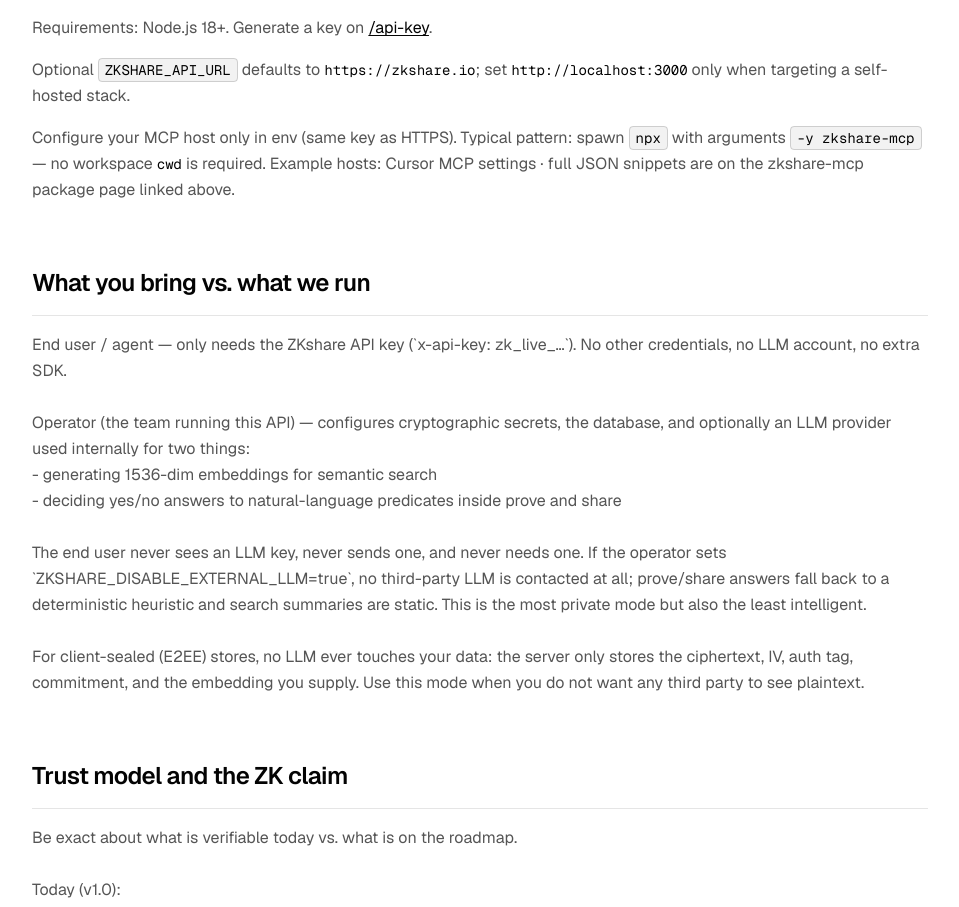
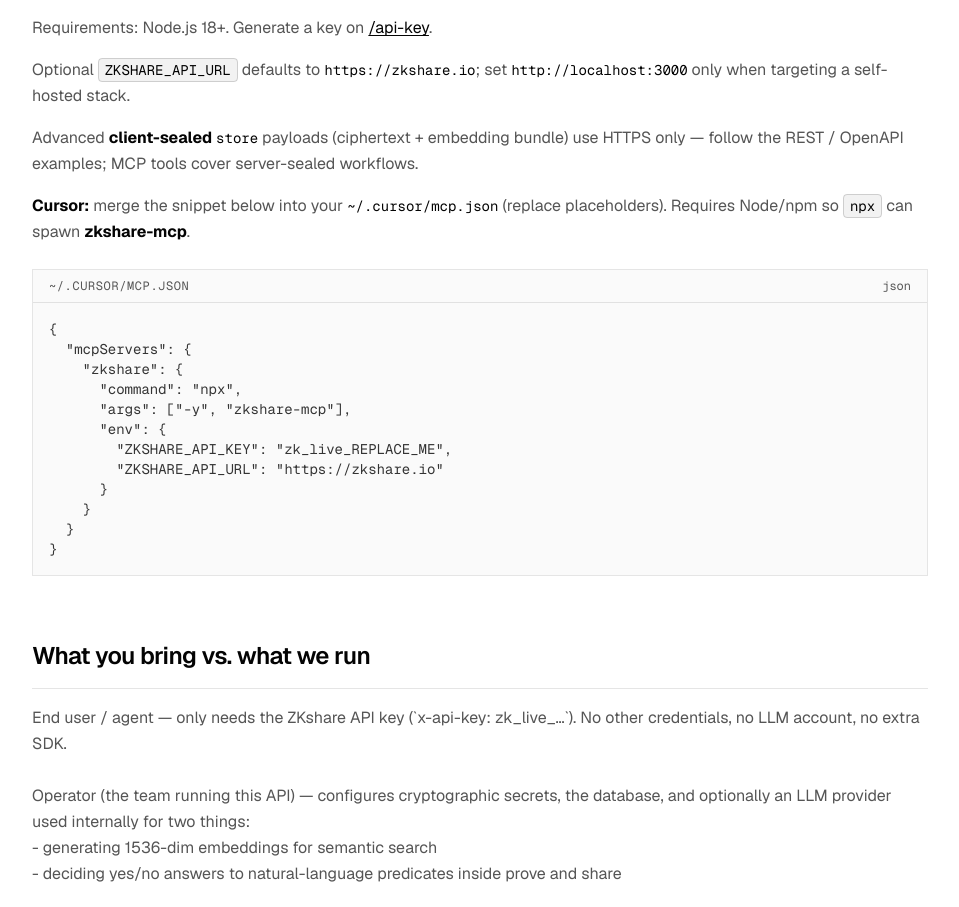
Before and after one commit to sp0oby/zkShare, a Next.js app: page /docs in a window 1280 px wide. Shown: the part 4765-5672 px from the top of the page, without its empty margins (160-1119 px from the left). Built offline with nearby package versions, Linux system fonts and the light colour scheme; no server answers.

Commit message:
docs: restore Cursor mcp.json snippet only (JSON) with json code block
Made-with: Cursor

```diff
--- a/app/docs/page.tsx
+++ b/app/docs/page.tsx
@@ -220,6 +220,18 @@ The \`operation\` field in the request body determines the action.`,
     id: "mcp",
     title: "Model Context Protocol (MCP)",
     content: "",
+    code: `{
+  "mcpServers": {
+    "zkshare": {
+      "command": "npx",
+      "args": ["-y", "zkshare-mcp"],
+      "env": {
+        "ZKSHARE_API_KEY": "zk_live_REPLACE_ME",
+        "ZKSHARE_API_URL": "https://zkshare.io"
+      }
+    }
+  }
+}`,
   },
   {
     id: "responsibilities",
@@ -435,16 +447,19 @@ function McpDocsSectionBody() {
         <span className="font-mono text-foreground text-sm">http://localhost:3000</span> only when targeting a self-hosted stack.
       </p>
       <p>
-        Configure your MCP host only in env (same key as HTTPS). Typical pattern: spawn{" "}
+        Advanced{" "}
+        <strong className="text-foreground">client-sealed</strong>{" "}
+        <code className="font-mono text-sm text-foreground">store</code> payloads (ciphertext + embedding bundle) use
+        HTTPS only — follow the REST / OpenAPI examples; MCP tools cover server-sealed workflows.
+      </p>
+      <p>
+        <strong className="text-foreground">Cursor:</strong> merge the snippet below into your{" "}
+        <span className="font-mono text-sm text-foreground">~/.cursor/mcp.json</span>{" "}
+        (replace placeholders). Requires Node/npm so{" "}
         <code className="rounded border border-foreground/15 bg-foreground/5 px-1.5 py-0.5 font-mono text-sm text-foreground">
           npx
         </code>{" "}
-        with arguments{" "}
-        <code className="rounded border border-foreground/15 bg-foreground/5 px-1.5 py-0.5 font-mono text-sm text-foreground">
-          -y zkshare-mcp
-        </code>
-        {" — "}no workspace <code className="font-mono text-sm text-foreground">cwd</code> is required.
-        Example hosts: Cursor MCP settings · full JSON snippets are on the zkshare-mcp package page linked above.
+        can spawn <strong className="text-foreground">zkshare-mcp</strong>.
       </p>
     </div>
   );
@@ -651,7 +666,11 @@ Your agent only needs the API key. No SDKs, no extra dependencies.`}
               </div>
               {section.code && (
                 <div className="mt-6">
-                  <CodeBlock code={section.code} language="bash" />
+                  <CodeBlock
+                    code={section.code}
+                    language={section.id === "mcp" ? "json" : "bash"}
+                    title={section.id === "mcp" ? "~/.cursor/mcp.json" : undefined}
+                  />
                 </div>
               )}
             </motion.section>
```
